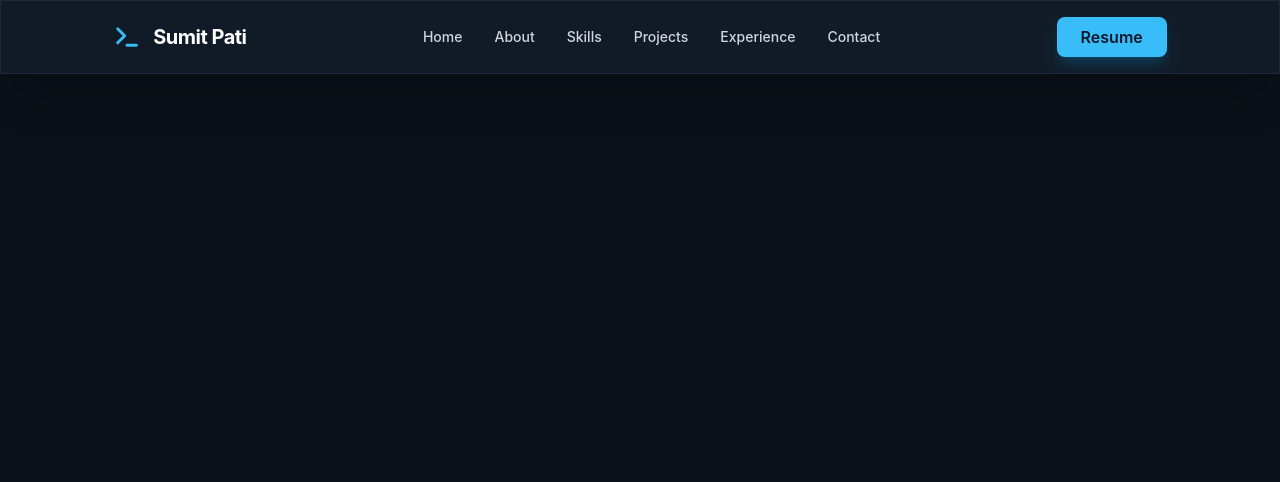
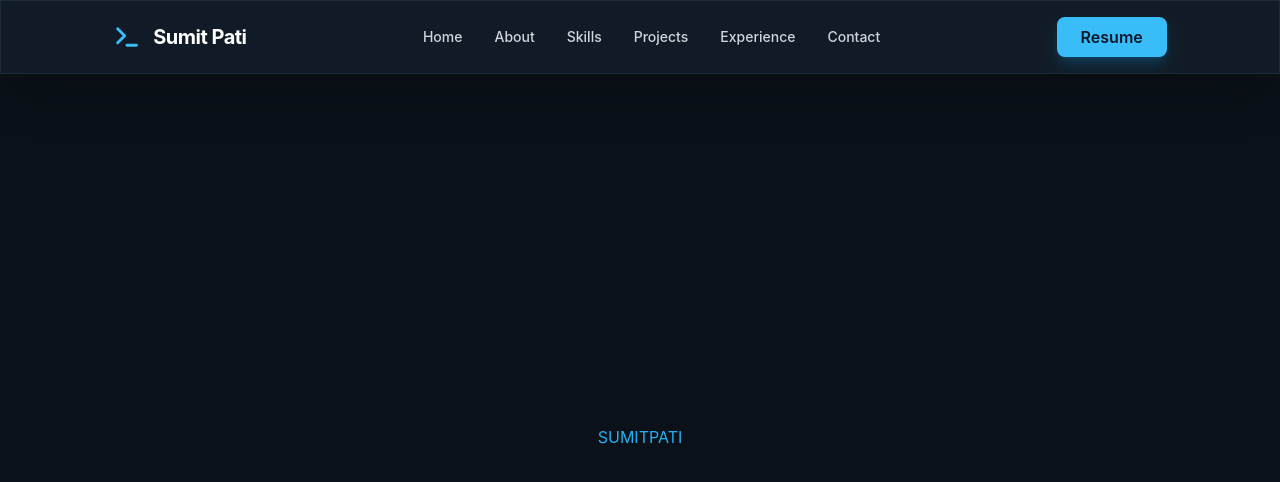
Before and after one commit to sumitpati7/sumitpati7.github.io, a React (Vite) app: page / in a window 1280 px wide. Shown: the top 482 px of the page. Built offline with nearby package versions, Linux system fonts and the light colour scheme.

Commit message:
CI: fix deploy script and manual deploy (#11)
* feat: manual deploy script

* test manual deploy

* ci: update GitHub Actions to latest versions and add Dependabot

* ci: message discord after success

```diff
--- a/src/App.jsx
+++ b/src/App.jsx
@@ -5,6 +5,7 @@ function App() {
   return (
     <main className="min-h-screen bg-primary-bg">
       <Navbar/>
+      <div className="min-h-[calc(100vh-74px)] flex items-center justify-center text-primary">SUMITPATI</div>
     </main>
   );
 }
--- a/src/index.css
+++ b/src/index.css
@@ -5,6 +5,8 @@
   --color-secondary-bg: #111b27;
   --color-accent: #25aff4;
 
+  --color-primary: #25aff4;
+
   --color-heading: #ffffff;
   --color-body: #94a3b8;
 
```
